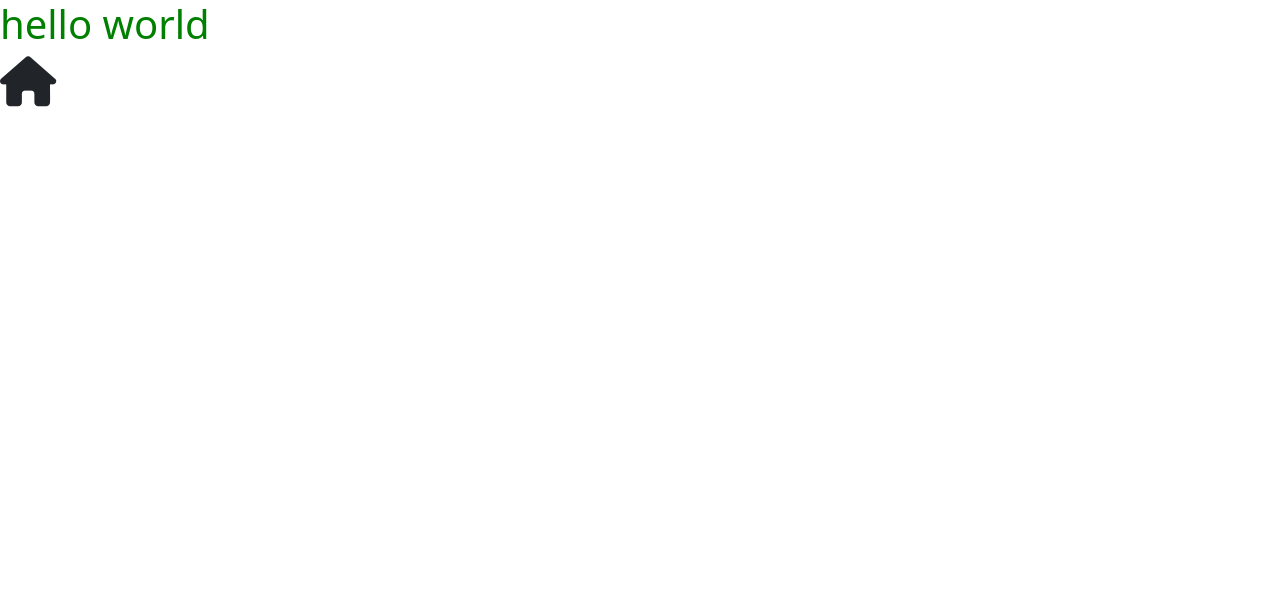
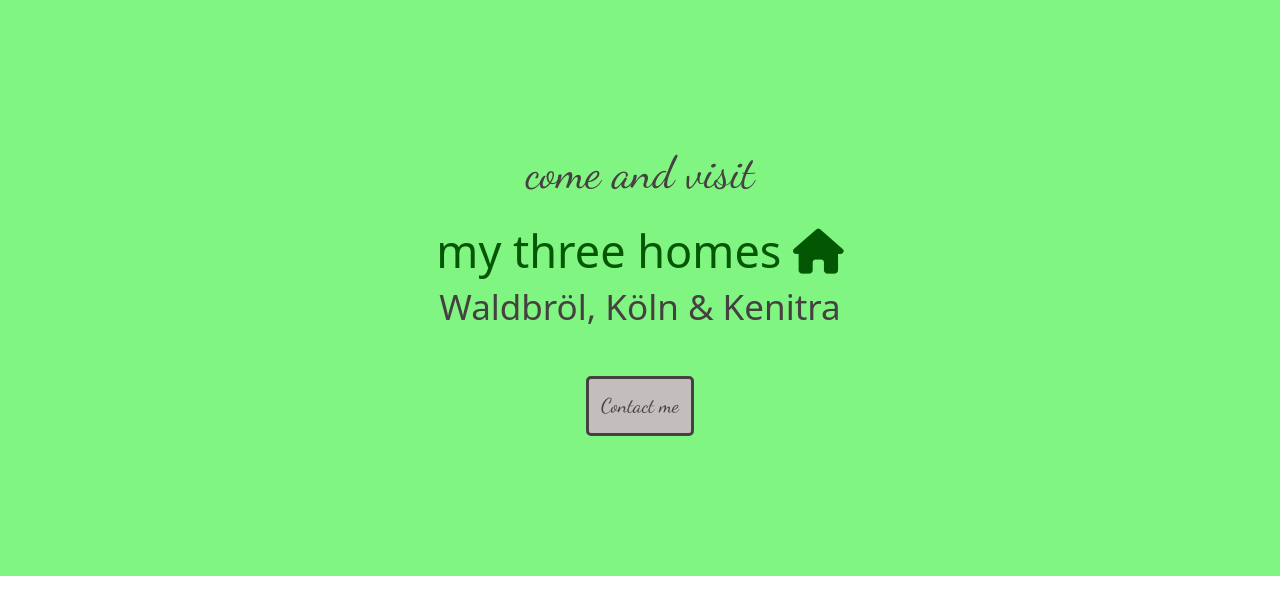
Before and after one commit to psyjulga/my-portfolio-project, a plain HTML site: page index.html in a window 1280 px wide. Drawn offline with nearby package versions, Linux system fonts and the light colour scheme.

Commit message:
added hero

```diff
--- a/index.html
+++ b/index.html
@@ -14,12 +14,22 @@
       integrity="sha384-EVSTQN3/azprG1Anm3QDgpJLIm9Nao0Yz1ztcQTwFspd3yD65VohhpuuCOmLASjC"
       crossorigin="anonymous"
     />
+    <link rel="preconnect" href="https://fonts.googleapis.com" />
+    <link rel="preconnect" href="https://fonts.gstatic.com" crossorigin />
+    <link
+      href="https://fonts.googleapis.com/css2?family=Dancing+Script&display=swap"
+      rel="stylesheet"
+    />
     <link rel="stylesheet" href="/src/styles.css" />
     <title>home³</title>
   </head>
   <body>
-    <h1>hello world</h1>
-    <i class="fas fa-home home-icon"></i>
+    <div class="hero">
+      <p>come and visit</p>
+      <h1>my three homes <i class="fas fa-home home-icon"></i></h1>
+      <h2>Waldbröl, Köln & Kenitra</h2>
+      <a href="#"><button>Contact me</button></a>
+    </div>
     <script
       src="https://cdn.jsdelivr.net/npm/bootstrap@5.0.2/dist/js/bootstrap.bundle.min.js"
       integrity="sha384-MrcW6ZMFYlzcLA8Nl+NtUVF0sA7MsXsP1UyJoMp4YLEuNSfAP+JcXn/tWtIaxVXM"
--- a/src/styles.css
+++ b/src/styles.css
@@ -1,7 +1,48 @@
-h1 {
-  color: green;
+:root {
+  --main-color: rgb(3, 87, 3);
+  --second-color: rgb(70, 65, 65);
+  --background-color: rgb(129, 245, 129);
+  --second-font: "Dancing Script", cursive;
+}
+
+.hero {
+  background-color: var(--background-color);
+  text-align: center;
+  padding: 140px 0;
+}
+
+.hero h1 {
+  font-size: 45px;
+  color: var(--main-color);
+}
+
+.hero h2 {
+  font-size: 35px;
+  color: var(--second-color);
+}
+
+.hero p {
+  font-family: var(--second-font);
+  font-size: 45px;
+  color: var(--second-color);
+}
+
+.hero button {
+  font-size: 20px;
+  font-family: var(--second-font);
+  color: var(--second-color);
+  padding: 12px;
+  margin-top: 40px;
+  border: 3px solid var(--second-color);
+  border-radius: 5px;
+  background-color: rgb(194, 190, 190);
+  transition: all 200ms ease-in-out;
+}
+
+.hero button:hover {
+  color: var(--main-color);
+  font-weight: bold;
 }
 
 .home-icon {
-  font-size: 50px;
 }
```
